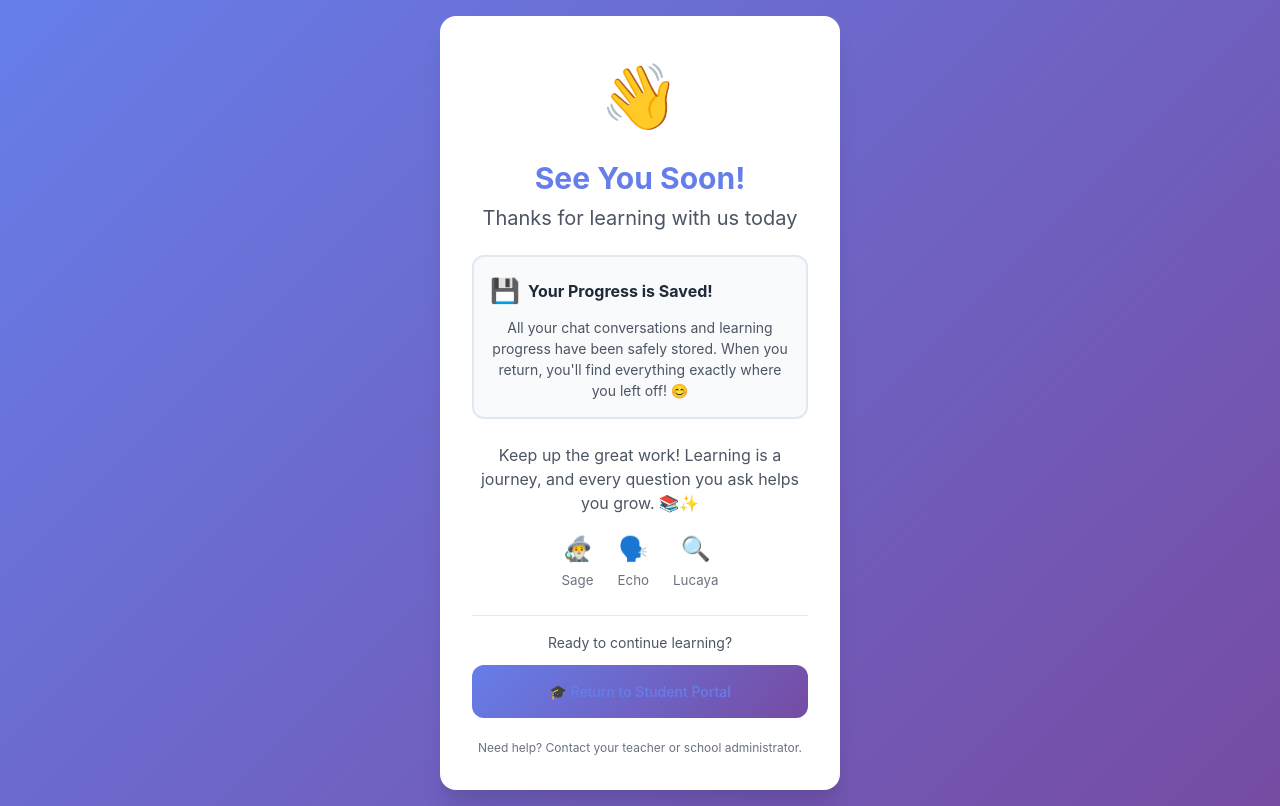
After one commit to salutethegenius/verityos-education-agents, a Flask app: page /student-goodbye in a window 1280 px wide. The commit adds this page. Run offline with Flask 3, Linux system fonts and the light colour scheme.

Commit message:
Assistant checkpoint: Added student goodbye page with chat save reminder
Assistant generated file changes:
- web/templates/student_goodbye.html: Create goodbye page for students
- web/app.py: Add student goodbye route
- web/static/js/student_app.js: Update logout function to redirect to goodbye page
- web/templates/student_interface.html: Update logout button to use logout function

---

User prompt:

within student interface, when students log out, create goodbye page an remid them that their chats have been saved and will be there when they return, :)

Replit-Commit-Author: Assistant
Replit-Commit-Session-Id: 9587ad58-3e98-4cf0-b8d3-62befb0e3892

```diff
--- a/web/app.py
+++ b/web/app.py
@@ -45,6 +45,10 @@ def student_login():
 @app.route("/student")
 def student_interface():
     return render_template("student_interface.html")
+
+@app.route("/student-goodbye")
+def student_goodbye():
+    return render_template("student_goodbye.html")
 
 @app.route("/dashboard")
 def teacher_dashboard():
--- a/web/static/js/student_app.js
+++ b/web/static/js/student_app.js
@@ -553,7 +553,7 @@ function logout() {
     sessionStorage.clear();
     localStorage.removeItem('studentChatSessions');
     localStorage.removeItem('sidebarCollapsed');
-    window.location.href = '/student-login';
+    window.location.href = '/student-goodbye';
 }
 
 function sendSampleMessage(element) {
--- /dev/null
+++ b/web/templates/student_goodbye.html
@@ -0,0 +1,65 @@
+
+<!DOCTYPE html>
+<html lang="en">
+<head>
+    <meta charset="UTF-8">
+    <meta name="viewport" content="width=device-width, initial-scale=1.0">
+    <title>See You Soon! - VerityOS Student Portal</title>
+    <link rel="stylesheet" href="/static/css/style.css">
+</head>
+<body>
+    <div class="login-container">
+        <div class="login-card">
+            <div style="text-align: center; margin-bottom: var(--space-6);">
+                <div style="font-size: 4rem; margin-bottom: var(--space-4);">👋</div>
+                <h1 style="color: #667eea; margin-bottom: var(--space-2);">See You Soon!</h1>
+                <h2 style="color: var(--gray-600); font-weight: 400;">Thanks for learning with us today</h2>
+            </div>
+
+            <div style="background: #f8fafc; border: 2px solid #e2e8f0; border-radius: var(--radius-lg); padding: var(--space-4); margin-bottom: var(--space-6);">
+                <div style="display: flex; align-items: center; gap: var(--space-2); margin-bottom: var(--space-2);">
+                    <span style="font-size: 1.5rem;">💾</span>
+                    <strong style="color: var(--gray-800);">Your Progress is Saved!</strong>
+                </div>
+                <p style="color: var(--gray-600); margin: 0; font-size: var(--font-size-sm);">
+                    All your chat conversations and learning progress have been safely stored.
+                    When you return, you'll find everything exactly where you left off! 😊
+                </p>
+            </div>
+
+            <div style="text-align: center; margin-bottom: var(--space-6);">
+                <p style="color: var(--gray-600); margin-bottom: var(--space-4);">
+                    Keep up the great work! Learning is a journey, and every question you ask helps you grow. 📚✨
+                </p>
+                <div style="display: flex; justify-content: center; gap: var(--space-6); margin: var(--space-4) 0;">
+                    <div style="text-align: center;">
+                        <div style="font-size: 1.5rem;">🧙‍♂️</div>
+                        <small style="color: var(--gray-500);">Sage</small>
+                    </div>
+                    <div style="text-align: center;">
+                        <div style="font-size: 1.5rem;">🗣️</div>
+                        <small style="color: var(--gray-500);">Echo</small>
+                    </div>
+                    <div style="text-align: center;">
+                        <div style="font-size: 1.5rem;">🔍</div>
+                        <small style="color: var(--gray-500);">Lucaya</small>
+                    </div>
+                </div>
+            </div>
+
+            <div class="login-footer">
+                <p style="text-align: center; margin-bottom: var(--space-3);">Ready to continue learning?</p>
+                <a href="/student-login" class="login-btn" style="text-decoration: none; display: block; text-align: center;">
+                    🎓 Return to Student Portal
+                </a>
+
+                <div style="text-align: center; margin-top: var(--space-4);">
+                    <small style="color: var(--gray-500);">
+                        Need help? Contact your teacher or school administrator.
+                    </small>
+                </div>
+            </div>
+        </div>
+    </div>
+</body>
+</html>
--- a/web/templates/student_interface.html
+++ b/web/templates/student_interface.html
@@ -28,7 +28,7 @@
                 <h1>🎓 VerityOS Education - Student Portal</h1>
                 <div class="student-info">
                     <span id="student-welcome">Welcome, Student!</span>
-                    <button onclick="window.location.href='/login'" class="button button-danger logout-btn">Logout</button>
+                    <button onclick="logout()" class="button button-danger logout-btn">Logout</button>
                 </div>
             </div>
 
```
